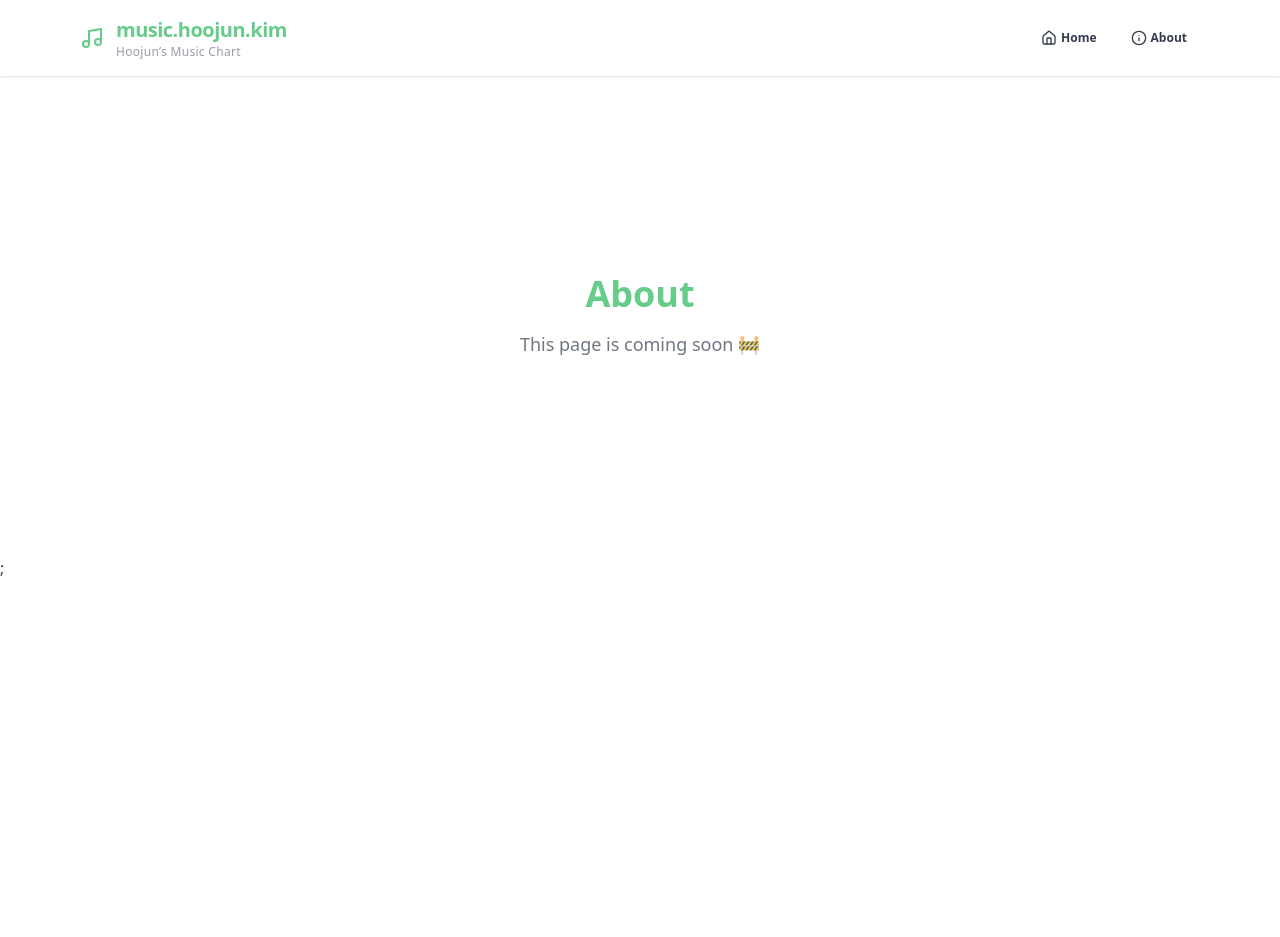
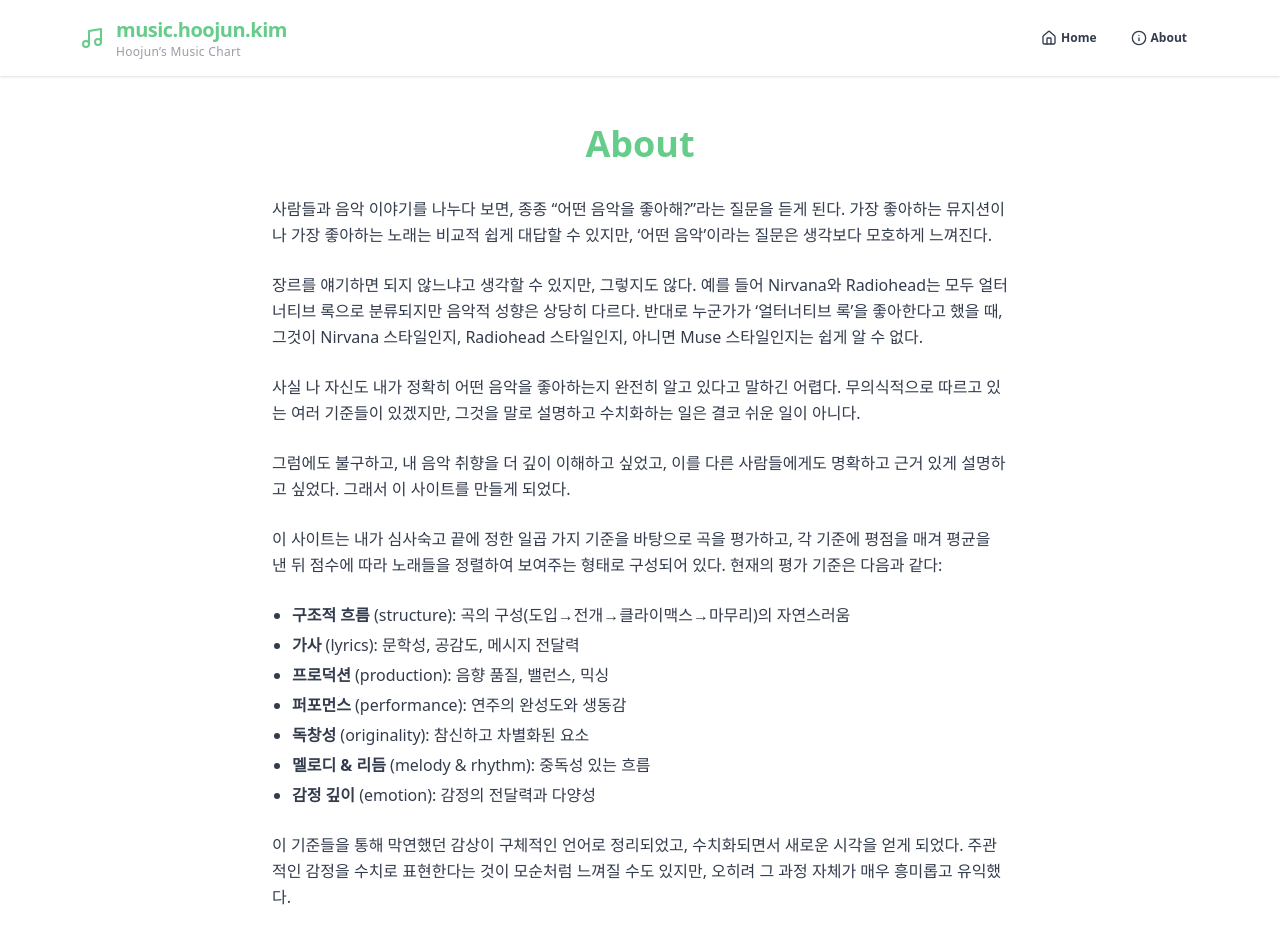
Before and after one commit to jindun619/hoojun-music, a Next.js app: page /about in a window 1280 px wide. Shown: the top 937 px of the page. Before the commit the page ends 800 px from the top, so only its background shows below. Built offline with nearby package versions, Linux system fonts and the light colour scheme.

Commit message:
about page content updated

```diff
--- a/public/backups/1.json
+++ b/public/backups/250513.json
@@ -180,5 +180,75 @@
       "structure": 3
     },
     "trackId": "70LcF31zb1H0PyJoS1Sx1r"
+  },
+  "14": {
+    "description": "",
+    "id": "14",
+    "scores": {
+      "emotion": 3,
+      "lyrics": 3,
+      "melody_rhythm": 4,
+      "originality": 3,
+      "performance": 4,
+      "production": 4,
+      "structure": 4
+    },
+    "trackId": "2MuWTIM3b0YEAskbeeFE1i"
+  },
+  "15": {
+    "description": "",
+    "id": "15",
+    "scores": {
+      "emotion": 3,
+      "lyrics": 3,
+      "melody_rhythm": 4,
+      "originality": 3,
+      "performance": 3,
+      "production": 3,
+      "structure": 3
+    },
+    "trackId": "2EqlS6tkEnglzr7tkKAAYD"
+  },
+  "16": {
+    "description": "",
+    "id": "16",
+    "scores": {
+      "emotion": 3,
+      "lyrics": 3,
+      "melody_rhythm": 5,
+      "originality": 3,
+      "performance": 3,
+      "production": 4,
+      "structure": 3
+    },
+    "trackId": "2zYzyRzz6pRmhPzyfMEC8s"
+  },
+  "17": {
+    "description": "",
+    "id": "17",
+    "scores": {
+      "emotion": 3,
+      "lyrics": 3,
+      "melody_rhythm": 4,
+      "originality": 3,
+      "performance": 4,
+      "production": 4,
+      "structure": 3
+    },
+    "trackId": "0bVtevEgtDIeRjCJbK3Lmv"
+  },
+  "18": {
+    "description": "",
+    "id": "18",
+    "scores": {
+      "emotion": 3,
+      "lyrics": 3,
+      "melody_rhythm": 4,
+      "originality": 3,
+      "performance": 3,
+      "production": 3,
+      "structure": 3
+    },
+    "trackId": "0EdMqiKs9LKXhspeQhl4RZ"
   }
 }
--- a/src/pages/about.tsx
+++ b/src/pages/about.tsx
@@ -1,10 +1,152 @@
 const AboutPage = () => {
   return (
-    <div className="min-h-[60vh] flex flex-col items-center justify-center text-center px-4">
-      <h1 className="text-4xl font-bold text-primary mb-4">About</h1>
-      <p className="text-base-content/70 text-lg">
-        This page is coming soon 🚧
-      </p>
+    <div className="max-w-3xl mx-auto px-4 py-12 space-y-10">
+      <h1 className="text-4xl font-bold text-center text-primary mb-8">
+        About
+      </h1>
+
+      {/* Main content */}
+      <article className="space-y-6 text-base leading-relaxed text-base-content">
+        <p>
+          사람들과 음악 이야기를 나누다 보면, 종종 “어떤 음악을 좋아해?”라는
+          질문을 듣게 된다. 가장 좋아하는 뮤지션이나 가장 좋아하는 노래는 비교적
+          쉽게 대답할 수 있지만, ‘어떤 음악’이라는 질문은 생각보다 모호하게
+          느껴진다.
+        </p>
+        <p>
+          장르를 얘기하면 되지 않느냐고 생각할 수 있지만, 그렇지도 않다. 예를
+          들어 Nirvana와 Radiohead는 모두 얼터너티브 록으로 분류되지만 음악적
+          성향은 상당히 다르다. 반대로 누군가가 ‘얼터너티브 록’을 좋아한다고
+          했을 때, 그것이 Nirvana 스타일인지, Radiohead 스타일인지, 아니면 Muse
+          스타일인지는 쉽게 알 수 없다.
+        </p>
+        <p>
+          사실 나 자신도 내가 정확히 어떤 음악을 좋아하는지 완전히 알고 있다고
+          말하긴 어렵다. 무의식적으로 따르고 있는 여러 기준들이 있겠지만, 그것을
+          말로 설명하고 수치화하는 일은 결코 쉬운 일이 아니다.
+        </p>
+        <p>
+          그럼에도 불구하고, 내 음악 취향을 더 깊이 이해하고 싶었고, 이를 다른
+          사람들에게도 명확하고 근거 있게 설명하고 싶었다. 그래서 이 사이트를
+          만들게 되었다.
+        </p>
+        <p>
+          이 사이트는 내가 심사숙고 끝에 정한 일곱 가지 기준을 바탕으로 곡을
+          평가하고, 각 기준에 평점을 매겨 평균을 낸 뒤 점수에 따라 노래들을
+          정렬하여 보여주는 형태로 구성되어 있다. 현재의 평가 기준은 다음과
+          같다:
+        </p>
+        <ul className="list-disc pl-5 space-y-1">
+          <li>
+            <b>구조적 흐름</b> (structure): 곡의
+            구성(도입→전개→클라이맥스→마무리)의 자연스러움
+          </li>
+          <li>
+            <b>가사</b> (lyrics): 문학성, 공감도, 메시지 전달력
+          </li>
+          <li>
+            <b>프로덕션</b> (production): 음향 품질, 밸런스, 믹싱
+          </li>
+          <li>
+            <b>퍼포먼스</b> (performance): 연주의 완성도와 생동감
+          </li>
+          <li>
+            <b>독창성</b> (originality): 참신하고 차별화된 요소
+          </li>
+          <li>
+            <b>멜로디 & 리듬</b> (melody & rhythm): 중독성 있는 흐름
+          </li>
+          <li>
+            <b>감정 깊이</b> (emotion): 감정의 전달력과 다양성
+          </li>
+        </ul>
+        <p>
+          이 기준들을 통해 막연했던 감상이 구체적인 언어로 정리되었고,
+          수치화되면서 새로운 시각을 얻게 되었다. 주관적인 감정을 수치로
+          표현한다는 것이 모순처럼 느껴질 수도 있지만, 오히려 그 과정 자체가
+          매우 흥미롭고 유익했다.
+        </p>
+        <p>
+          앞으로는 내가 중요하게 생각하는 항목에 가중치를 주는 기능도 추가할
+          예정이다. 예를 들어 가사를 중시한다면 가사 점수에 0.3을 곱해 평균에 더
+          큰 영향을 미치도록 조정할 수 있다.
+        </p>
+        <p>
+          이 사이트는 결국, 내가 스스로에게 “나는 어떤 음악을 좋아하는
+          사람인가?”라는 질문에 조금 더 정직하게 답하기 위한 도구다.
+        </p>
+
+        {/* Subtle English translation */}
+        <div className="text-sm text-base-content/60 border-t pt-6 mt-6 space-y-4 italic">
+          <p>
+            When talking with others about music, I’m often asked, “What kind of
+            music do you like?” While I can easily name my favorite artist or
+            song, answering what kind of music I like always feels surprisingly
+            vague.
+          </p>
+          <p>
+            You might think it's just a matter of naming a genre—but it’s not
+            that simple. For example, Nirvana and Radiohead are both categorized
+            as alternative rock, yet their musical styles are vastly different.
+            So when someone says they like “alternative rock,” it doesn’t tell
+            you whether they mean Nirvana, Radiohead, or even Muse.
+          </p>
+          <p>
+            Honestly, I’m not sure I even fully understand my own taste in
+            music. I probably have a set of subconscious criteria, but
+            expressing those in words—or numbers—is no easy task.
+          </p>
+          <p>
+            Still, I wanted to better understand my musical preferences and be
+            able to explain them clearly and logically to others. That’s why I
+            created this site.
+          </p>
+          <p>
+            This site evaluates songs based on seven carefully chosen criteria,
+            assigning a score to each and then averaging them to rank tracks.
+            The current evaluation criteria are:
+          </p>
+          <ul className="list-disc pl-5 space-y-1">
+            <li>
+              <b>Structure</b>: Natural flow from intro to climax to end
+            </li>
+            <li>
+              <b>Lyrics</b>: Literary quality, emotional resonance, message
+              clarity
+            </li>
+            <li>
+              <b>Production</b>: Sound quality, balance, mixing
+            </li>
+            <li>
+              <b>Performance</b>: Skill and vitality in vocals and instruments
+            </li>
+            <li>
+              <b>Originality</b>: Unique and fresh elements
+            </li>
+            <li>
+              <b>Melody & Rhythm</b>: Catchiness and rhythm
+            </li>
+            <li>
+              <b>Emotion</b>: Intensity and variety of emotion conveyed
+            </li>
+          </ul>
+          <p>
+            These criteria helped me turn vague feelings into structured
+            thoughts and measurable scores, offering fresh insights into the
+            music I enjoy. Quantifying something so subjective may seem
+            paradoxical, but the process itself has been engaging and rewarding.
+          </p>
+          <p>
+            I also plan to add a weighting system for criteria I value more—for
+            example, emphasizing lyrics by applying a multiplier like 0.3 to
+            their score.
+          </p>
+          <p>
+            Ultimately, this site is a personal tool to answer the question:
+            “What kind of music do I truly love?”
+          </p>
+        </div>
+      </article>
     </div>
   );
 };
```
